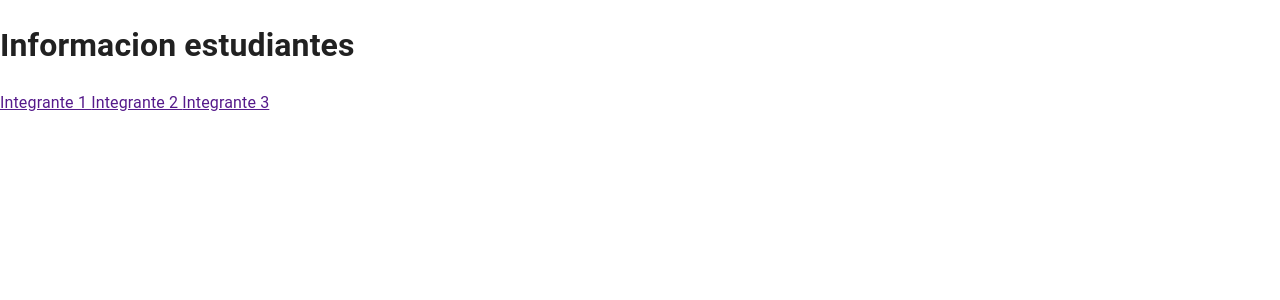
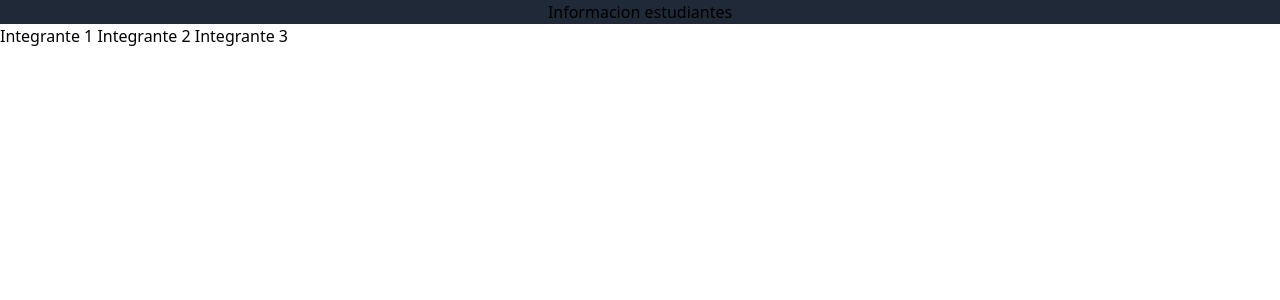
Before and after one commit to danielcuque/dashboard-posts, a React (Vite) app: page / in a window 1280 px wide. Shown: the top 300 px of the page. Built offline with nearby package versions, Linux system fonts and the light colour scheme.

Commit message:
[ ADD ] Tailwind config file

```diff
--- a/package.json
+++ b/package.json
@@ -8,9 +8,6 @@
     "preview": "vite preview"
   },
   "dependencies": {
-    "@emotion/react": "^11.9.3",
-    "@emotion/styled": "^11.9.3",
-    "@mui/material": "^5.9.1",
     "firebase": "^9.9.1",
     "react": "^18.0.0",
     "react-dom": "^18.0.0",
@@ -20,6 +17,9 @@
     "@types/react": "^18.0.0",
     "@types/react-dom": "^18.0.0",
     "@vitejs/plugin-react": "^1.3.0",
+    "autoprefixer": "^10.4.7",
+    "postcss": "^8.4.14",
+    "tailwindcss": "^3.1.6",
     "typescript": "^4.6.3",
     "vite": "^2.9.9"
   }
--- /dev/null
+++ b/postcss.config.js
@@ -0,0 +1,6 @@
+module.exports = {
+  plugins: {
+    tailwindcss: {},
+    autoprefixer: {},
+  },
+}
--- a/src/PracticasApp.tsx
+++ b/src/PracticasApp.tsx
@@ -1,11 +1,8 @@
-import { AppTheme } from "./theme/AppTheme"
 import { AppRouter } from './routers/AppRouter';
 
 
 export const PracticasApp = () => {
     return (
-        <AppTheme>
-            <AppRouter />
-        </AppTheme>
+        <AppRouter />
     )
 }
--- /dev/null
+++ b/src/index.css
@@ -0,0 +1,3 @@
+@tailwind base;
+@tailwind components;
+@tailwind utilities;
--- a/src/main.tsx
+++ b/src/main.tsx
@@ -1,7 +1,10 @@
 import React from 'react'
+import './index.css'
+
 import ReactDOM from 'react-dom/client'
 import { BrowserRouter } from 'react-router-dom'
 import { PracticasApp } from './PracticasApp'
+
 
 
 ReactDOM.createRoot(document.getElementById('root')!).render(
--- a/src/mainApp/pages/IndexPage.tsx
+++ b/src/mainApp/pages/IndexPage.tsx
@@ -5,7 +5,7 @@ export const IndexPage = () => {
 
     return (
         <>
-            <h1>Informacion estudiantes</h1>
+            <h1 className="bg-gray-800 text-center">Informacion estudiantes</h1>
             {/* Link de react router dom hacia student page */}
             <a href="">Integrante 1 </a>
             <a href="">Integrante 2 </a>
--- a/src/theme/AppTheme.tsx
+++ /dev/null
@@ -1,17 +0,0 @@
-import { ThemeProvider } from "@emotion/react"
-import { CssBaseline } from "@mui/material"
-import { FC, ReactNode } from "react"
-import { mainTheme } from "./mainTheme"
-
-interface AppThemeProps {
-    children: ReactNode
-}
-
-export const AppTheme: FC<AppThemeProps> = ({ children }) => {
-    return (
-        <ThemeProvider theme={mainTheme}>
-            <CssBaseline />
-            {children}
-        </ThemeProvider>
-    )
-}
--- a/src/theme/mainTheme.ts
+++ /dev/null
@@ -1,17 +0,0 @@
-import { createTheme } from "@mui/material";
-import { red } from "@mui/material/colors";
-
-
-export const mainTheme = createTheme({
-    palette: {
-        primary: {
-            main: '#124E82'
-        },
-        secondary: {
-            main: '#1E88E5'
-        },
-        error: {
-            main: red.A400
-        }
-    }
-})
--- /dev/null
+++ b/tailwind.config.js
@@ -0,0 +1,11 @@
+/** @type {import('tailwindcss').Config} */
+module.exports = {
+  content: [
+    "./index.html",
+    "./src/**/*.{vue,js,ts,jsx,tsx}",
+  ],
+  theme: {
+    extend: {},
+  },
+  plugins: [],
+}
```
Also changed, not shown: 1 other file (tests, documents, lock files or other folders).
